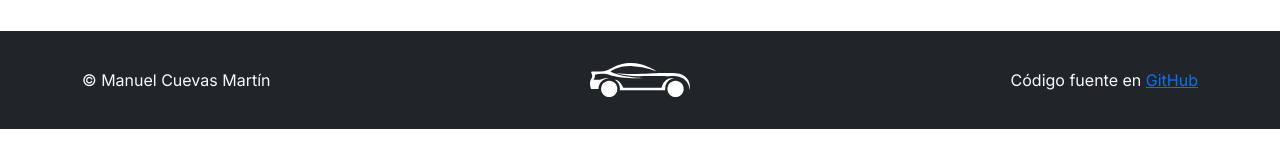
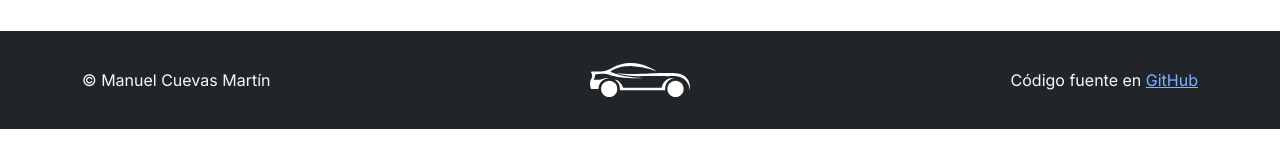
Before and after one commit to mancuemar15/concesionariofrontend, a Svelte app: page / in a window 1280 px wide. Shown: the part 625-785 px from the top of the page. Built offline with nearby package versions, Linux system fonts and the light colour scheme.

Commit message:
Cambiado color enlace footer

```diff
--- a/src/Footer.svelte
+++ b/src/Footer.svelte
@@ -35,3 +35,13 @@
         </div>
     </div>
 </footer>
+
+<style>
+    a {
+        color: #7db2ff;
+    }
+
+    a:hover {
+        color: #3b8aff;
+    }
+</style>
```
